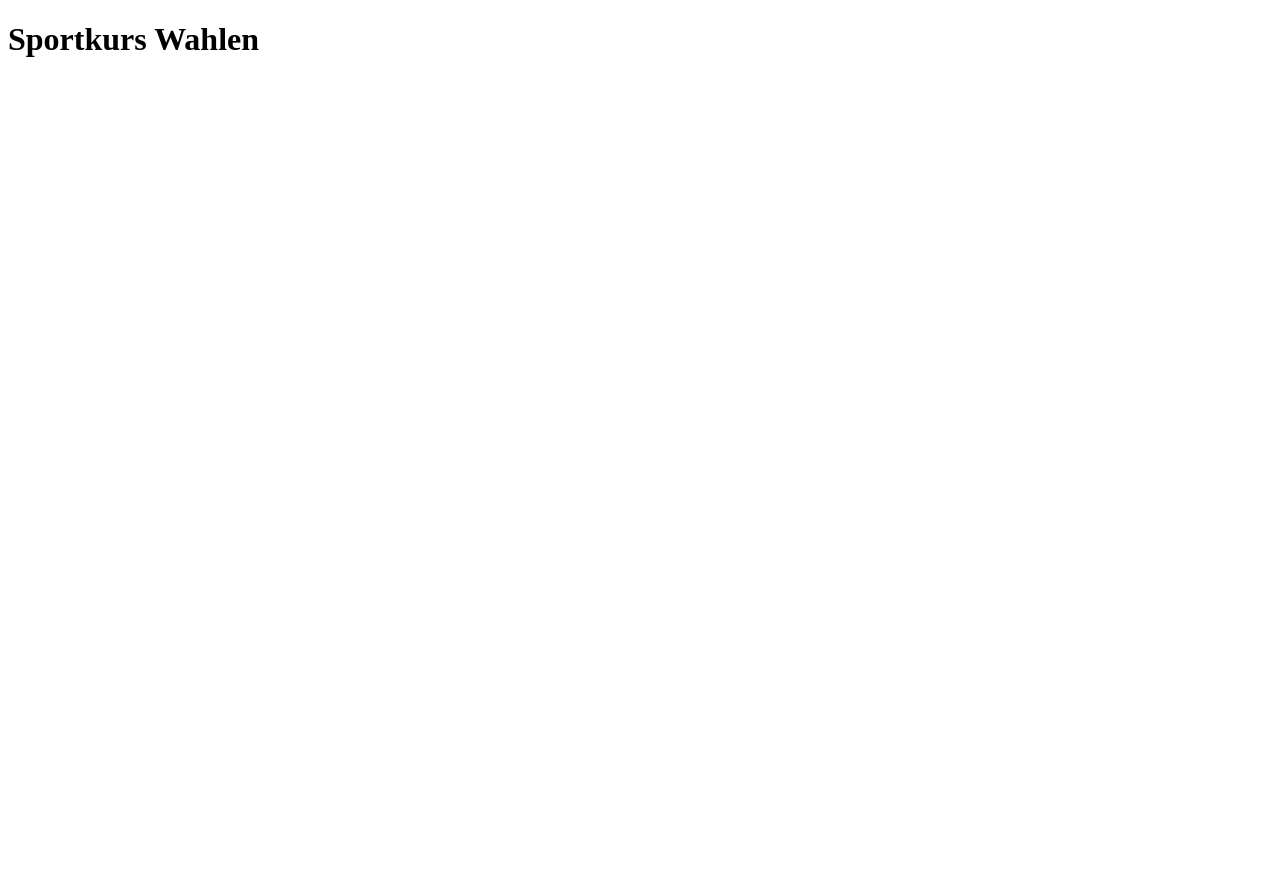
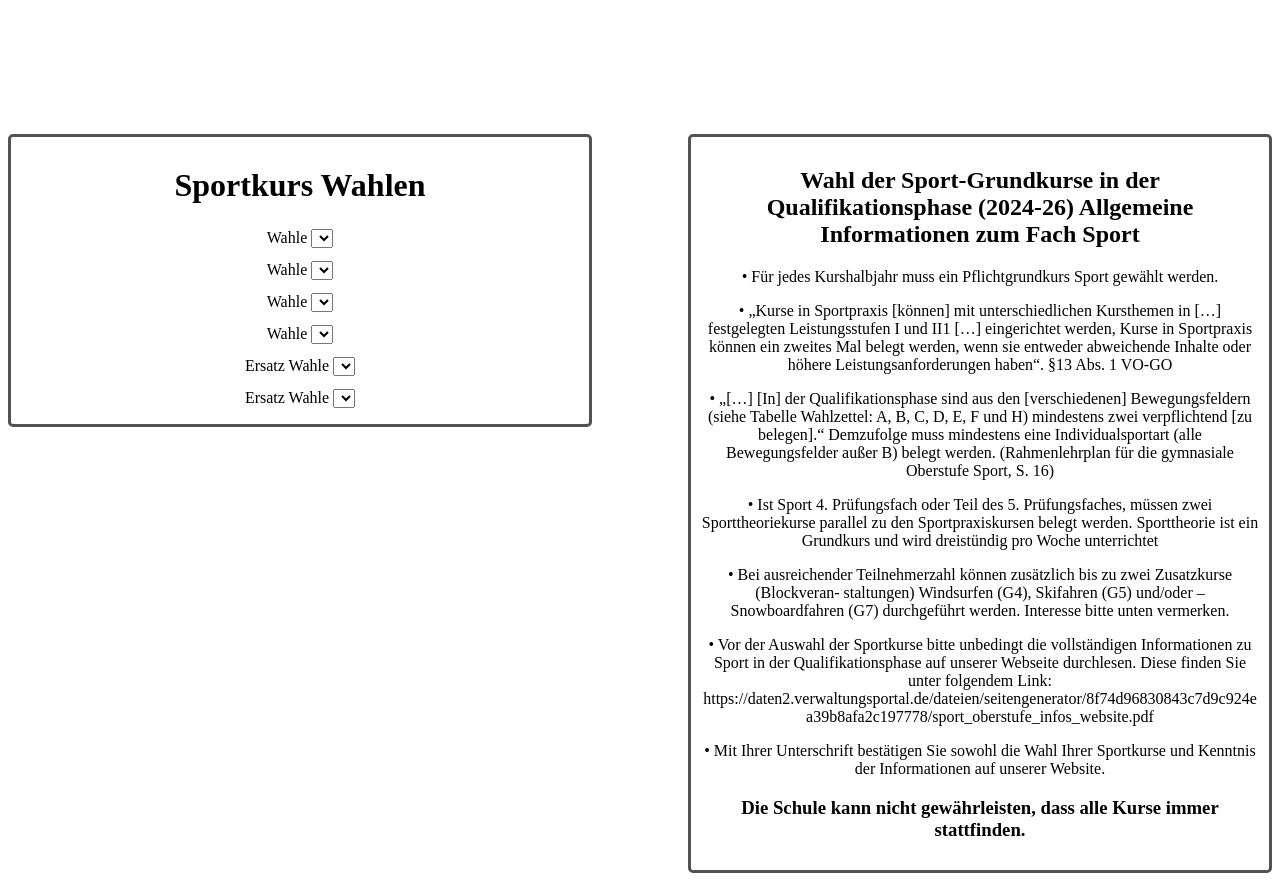
Before and after one commit to Reaperthedev/PJR, a plain HTML site: page Frontend/schueler - ui/main.html in a window 1280 px wide. Before the commit the page ends 800 px from the top, so only its background shows below. Drawn offline with Linux system fonts and the light colour scheme.

Commit message:
Add files via upload

```diff
--- a/Frontend/Oko/jahrgang-verwalten.css
+++ b/Frontend/Oko/jahrgang-verwalten.css
@@ -32,6 +32,6 @@
     border-radius: 5px;
     text-align: center;
     margin-top: 15%;
-    width: 300px;
+    width: 30em;
     overflow-wrap: break-word;
 }
--- a/Frontend/Oko/sportkurs.css
+++ b/Frontend/Oko/sportkurs.css
@@ -6,7 +6,7 @@
     border-radius: 5px;
     text-align: center;
     margin-top: 15%;
-    width: 300px;
+    width: 40em;
     overflow-wrap: break-word;
 }
 .sidebar {
--- a/Frontend/schueler - ui/main.css
+++ b/Frontend/schueler - ui/main.css
@@ -0,0 +1,30 @@
+.conrainer {
+    display: flex;
+  }
+.main {
+    margin: auto;
+    width: 35%;
+    border: 3px solid rgb(83, 83, 83);
+    padding: 10px;
+    border-radius: 5px;
+    text-align: center;
+    margin-top: 10%;
+    margin-right: 1em;
+    width: 40em;
+    overflow-wrap: break-word;
+    line-height: 200%;
+
+}
+.regel {
+    margin: auto;
+    width: 35%;
+    border: 3px solid rgb(83, 83, 83);
+    padding: 10px;
+    border-radius: 5px;
+    text-align: center;
+    margin-top: 10%;
+    margin-left: 5em;
+    width: 40em;
+    overflow-wrap: break-word;
+
+}
--- a/Frontend/schueler - ui/main.html
+++ b/Frontend/schueler - ui/main.html
@@ -8,8 +8,60 @@
     <title>Document</title>
 </head>
 <body>
-    <div class="main">
-        <h1>Sportkurs Wahlen</h1>
+    <div class="conrainer">
+        <div class="main">
+            <h1>Sportkurs Wahlen</h1>
+                <label for="sportart">Wahle</label>
+                <select name="sportart" class="sportart">
+                </select>
+                <br>
+                <label for="sportart">Wahle</label>
+                <select name="sportart" class="sportart">
+                </select>
+                <br>
+                <label for="sportart">Wahle</label>
+                <select name="sportart" class="sportart">
+                </select>
+                <br>
+                <label for="sportart">Wahle</label>
+                <select name="sportart" class="sportart">
+                </select>
+                <br>
+                <label for="sportart">Ersatz Wahle</label>
+                <select name="sportart" class="sportart">
+                </select>
+                <br>
+                <label for="sportart">Ersatz Wahle</label>
+                <select name="sportart" class="sportart">
+            </select>
+        </div>
+        <div class="regel">
+            <h2>Wahl der Sport-Grundkurse in der Qualifikationsphase (2024-26)
+                Allgemeine Informationen zum Fach Sport</h2>
+            <p>• Für jedes Kurshalbjahr muss ein Pflichtgrundkurs Sport gewählt werden.</p>
+            <p>• „Kurse in Sportpraxis [können] mit unterschiedlichen Kursthemen in […] festgelegten
+                Leistungsstufen I und II1 […] eingerichtet werden, Kurse in Sportpraxis können ein zweites
+                Mal belegt werden, wenn sie entweder abweichende Inhalte oder höhere
+                Leistungsanforderungen haben“. §13 Abs. 1 VO-GO</p>
+            <p>• „[…] [In] der Qualifikationsphase sind aus den [verschiedenen] Bewegungsfeldern (siehe
+                Tabelle Wahlzettel: A, B, C, D, E, F und H) mindestens zwei verpflichtend [zu belegen].“
+                Demzufolge muss mindestens eine Individualsportart (alle Bewegungsfelder außer B) belegt
+                werden. (Rahmenlehrplan für die gymnasiale Oberstufe Sport, S. 16)</p>
+            <p>• Ist Sport 4. Prüfungsfach oder Teil des 5. Prüfungsfaches, müssen zwei Sporttheoriekurse
+                parallel zu den Sportpraxiskursen belegt werden. Sporttheorie ist ein Grundkurs und wird
+                dreistündig pro Woche unterrichtet</p>
+            <p>• Bei ausreichender Teilnehmerzahl können zusätzlich bis zu zwei Zusatzkurse (Blockveran-
+                staltungen) Windsurfen (G4), Skifahren (G5) und/oder – Snowboardfahren (G7)
+                durchgeführt werden. Interesse bitte unten vermerken.</p>
+            <p>• Vor der Auswahl der Sportkurse bitte unbedingt die vollständigen Informationen zu Sport in
+                der Qualifikationsphase auf unserer Webseite durchlesen. Diese finden Sie unter
+                folgendem Link:
+                https://daten2.verwaltungsportal.de/dateien/seitengenerator/8f74d96830843c7d9c924e
+                a39b8afa2c197778/sport_oberstufe_infos_website.pdf</p>
+            <p>• Mit Ihrer Unterschrift bestätigen Sie sowohl die Wahl Ihrer Sportkurse und Kenntnis der
+                Informationen auf unserer Website.</p>
+            <h3>Die Schule kann nicht gewährleisten, dass alle Kurse immer stattfinden.</h3>
+        </div>
     </div>
 </body>
 </html>
```
